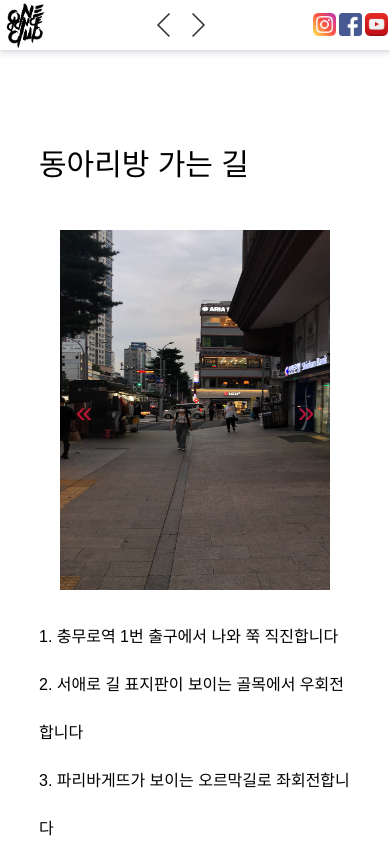
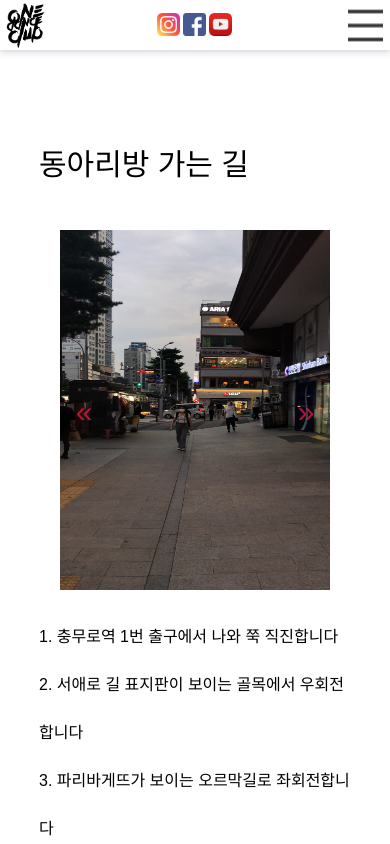
Before and after one commit to joohaem/one-dance-club-react, a React (Create React App) app: page /#/contact in a window 390 px wide. Shown: the top 844 px of the page. Built offline with nearby package versions, Linux system fonts and the light colour scheme; the HTML template or start-up script is replaced by a standard one; a web font is replaced by a local one.

Commit message:
Add Menu Button with Hamburger Icon

```diff
--- a/src/Components/Header.js
+++ b/src/Components/Header.js
@@ -39,28 +39,7 @@ const LLink = styled(Link)`
   }
 `;
 
-const BLinkBox = styled.div`
-  display: none;
 
-  @media screen and (max-width: 768px),
-  screen and (max-height: 768px) and (orientation: landscape) {
-    display: flex;
-  }
-`;
-
-const PBLink = styled(Link)`
-  display: block;
-  background-image: url("image/icon_arrow_prev.png");
-  width: 32px;
-  height: 32px;
-`;
-
-const NBLink = styled(Link)`
-  display: block;
-  background-image: url("image/icon_arrow_next.png");
-  width: 32px;
-  height: 32px;
-`;
 
 const MenuList = styled.ul`
   display: flex;
@@ -130,35 +109,108 @@ const LinkYt = styled.a`
   }
   `;
 
+  const BLinkBox = styled.div`
+  display: none;
+
+  @media screen and (max-width: 768px),
+  screen and (max-height: 768px) and (orientation: landscape) {
+    display: block;
+  }
+  `;
+
+  const BLinks = styled.div`
+  width: 50px;
+  height: 50px;
+  background-image: url("image/icon_menu.png");
+  background-size: 70%;
+  background-position: center;
+  background-repeat: no-repeat;
+  `;
+
+  const BListBox = styled.ul`
+    position: fixed;
+    top: 0;
+    right: 0;
+    bottom: 0;
+    left: 0;
+    background-color: rgba(0, 0, 0, 0.7);
+    z-index: 10;
+
+    display: flex;
+    flex-direction: column;
+    justify-content: center;
+    align-items: center;
+  `;
+
+  const BList = styled.li`
+    color: white;
+    height: 100px;
+    `;
+
+  const BLink = styled(Link)`
+    display: block;
+    &:hover {
+      color: #ff1744;
+    }
+  `;
+
+  const BCancel = styled.div`
+    &:hover {
+      color: #ff1744;
+      cursor: pointer;
+    }
+  `;
+
+  // const PBLink = styled(Link)`
+  //   display: block;
+  //   background-image: url("image/icon_arrow_prev.png");
+  //   width: 32px;
+  //   height: 32px;
+  // `;
+
+  // const NBLink = styled(Link)`
+  //   display: block;
+  //   background-image: url("image/icon_arrow_next.png");
+  //   width: 32px;
+  //   height: 32px;
+  // `;
+
   const HeaderComponent = ({ location : { pathname } }) => {
-  let prevPage = "";
-  let nextPage = "";
-  if(pathname === "/") {
-    prevPage = "/contact";
-    nextPage = "/aboutus/bboy"
-  } else if(pathname.includes("/aboutus")) {
-    prevPage = "/";
-    nextPage = "/portfolio"
-  } else if(pathname === "/portfolio") {
-    prevPage = "/aboutus/bboy";
-    nextPage = "qna"
-  } else if(pathname==="/qna") {
-    prevPage = "/portfolio";
-    nextPage = "contact"
-  } else if(pathname === "/contact") {
-    prevPage = "/qna";
-    nextPage = "/"
-  }
+    // let prevPage = "";
+    // let nextPage = "";
+    // if(pathname === "/") {
+    //   prevPage = "/contact";
+    //   nextPage = "/aboutus/bboy"
+    // } else if(pathname.includes("/aboutus")) {
+    //   prevPage = "/";
+    //   nextPage = "/portfolio"
+    // } else if(pathname === "/portfolio") {
+    //   prevPage = "/aboutus/bboy";
+    //   nextPage = "qna"
+    // } else if(pathname==="/qna") {
+    //   prevPage = "/portfolio";
+    //   nextPage = "contact"
+    // } else if(pathname === "/contact") {
+    //   prevPage = "/qna";
+    //   nextPage = "/"
+    // }
+
+  const openMenu = (e) => {
+    const listBox = e.target.firstElementChild;
+    listBox?.classList.remove("visually_hidden");
+  };
+
+  const closeMenu = (e) => {
+    const listBox = e.target.parentElement.parentElement;
+    listBox.classList.add("visually_hidden");
+    console.log(listBox);
+  };
 
   return (
   <Header>
     <LLink to="/">
       <span className="visually_hidden">ODC 로고</span>
     </LLink>
-    <BLinkBox>
-      <PBLink to={ prevPage }><span className="visually_hidden">전 페이지</span></PBLink>
-      <NBLink to={ nextPage }><span className="visually_hidden">다음 페이지</span></NBLink>
-    </BLinkBox>
     <MenuList>
       <MenuItem>
         <MLink current={pathname==="/"} to="/">
@@ -197,6 +249,22 @@ const HeaderComponent = ({ location : { pathname } }) => {
         <span className="visually_hidden">유투브</span>
       </LinkYt>
     </LinkBox>
+    <BLinkBox>
+      {/* <PBLink to={ prevPage }><span className="visually_hidden">전 페이지</span></PBLink> */}
+      {/* <NBLink to={ nextPage }><span className="visually_hidden">다음 페이지</span></NBLink> */}
+
+      <BLinks onClick={e => openMenu(e)}>
+        <BListBox className="visually_hidden">
+          <BList><BLink onClick={e => closeMenu(e)} to="/">Home</BLink></BList>
+          <BList><BLink onClick={e => closeMenu(e)} to="/aboutus/bboy">About Us</BLink></BList>
+          <BList><BLink onClick={e => closeMenu(e)} to="/portfolio">Portfolio</BLink></BList>
+          <BList><BLink onClick={e => closeMenu(e)} to="/qna">Q & A</BLink></BList>
+          <BList><BLink onClick={e => closeMenu(e)} to="/contact">Contact</BLink></BList>
+          <BList><BCancel onClick={e => closeMenu(e)}>Exit</BCancel></BList>
+        </BListBox>
+      </BLinks>
+
+    </BLinkBox>
   </Header>
 )};
 
--- a/src/Routes/AboutUs.js
+++ b/src/Routes/AboutUs.js
@@ -27,6 +27,7 @@ const Item = styled.li`
   border: none;
   border-radius: 5px;
   padding: 2px 5px;
+  margin-bottom: 10px;
   font-size: 20px;
   font-weight: 500;
   transition: all 0.2s ease-in-out;
--- a/src/Routes/Home.js
+++ b/src/Routes/Home.js
@@ -146,7 +146,7 @@ export default () => {
         <section className="animationY_section">
           <h1 className="visually_hidden">odc 홍보 영상</h1>
           <Video src="https://www.youtube.com/embed/uwhTCpgw4yg" title="오디씨 유투브 영상" frameborder="0" allow="accelerometer; autoplay; clipboard-write; encrypted-media; gyroscope; picture-in-picture" allowfullscreen />
-          <VLink class="odc_video_text" href="https://youtu.be/uwhTCpgw4yg" target="_blank">
+          <VLink className="odc_video_text" href="https://youtu.be/uwhTCpgw4yg" target="_blank">
             O.D.C 영상 보러 가기
           </VLink>
         </section>
```
Also changed, not shown: 1 other file (tests, documents, lock files or other folders). Lines whose indentation alone changed are shown as unchanged.
